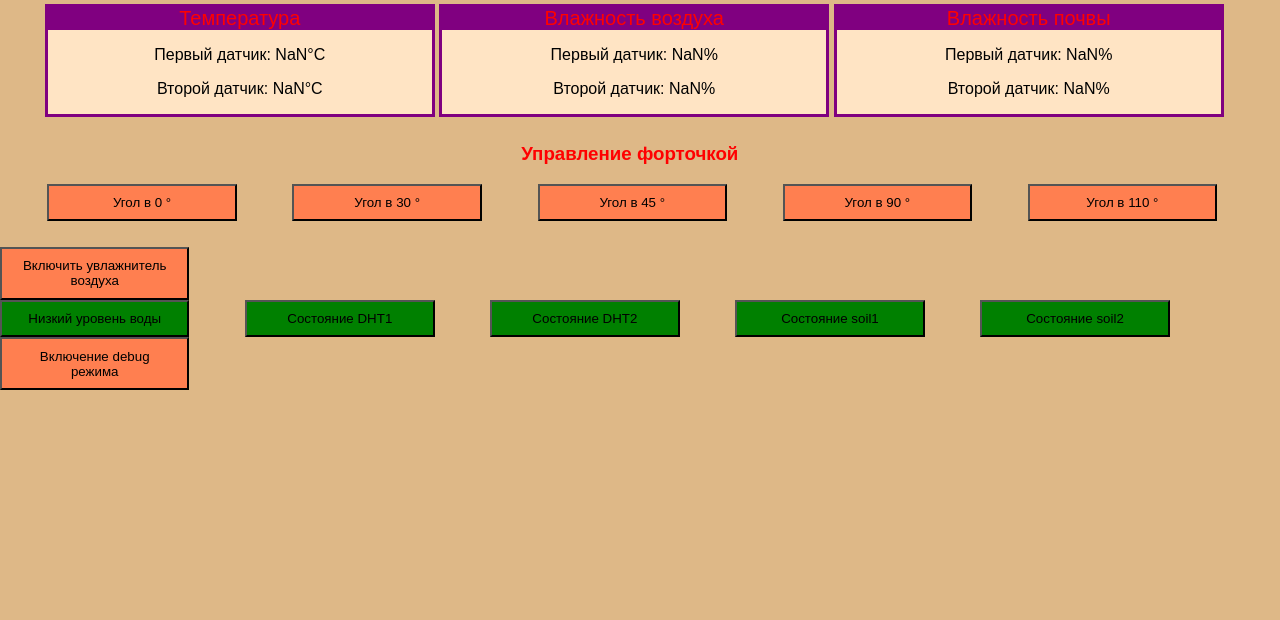
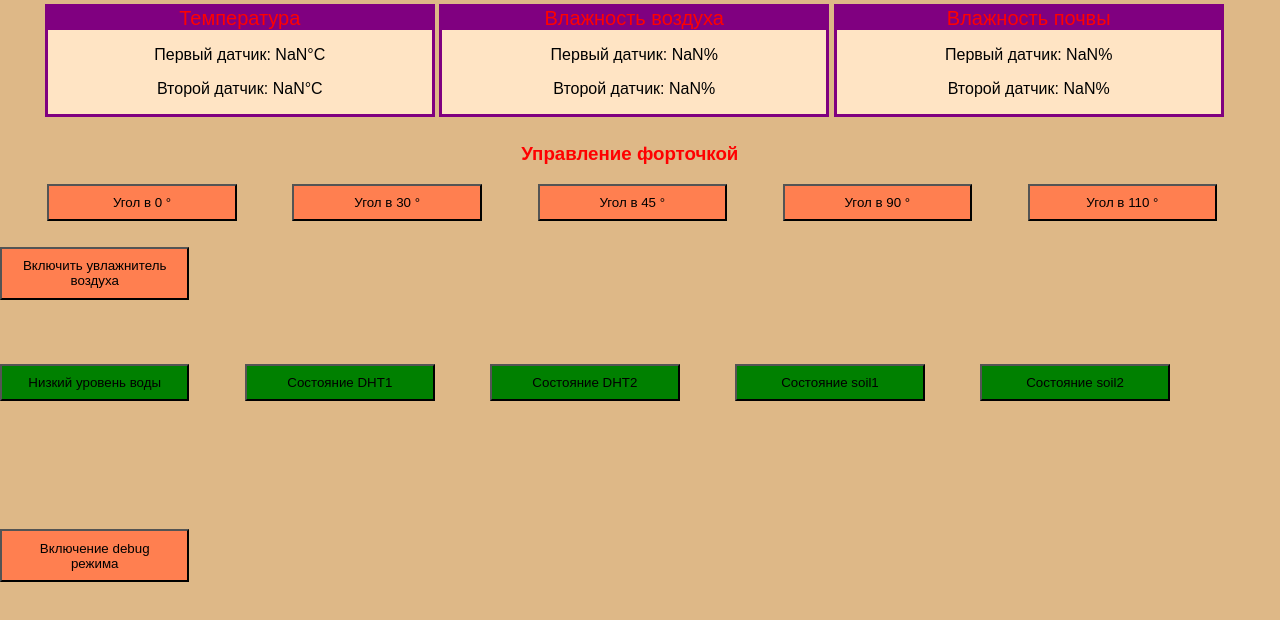
Before and after one commit to gapandr/repo-for-predproff, a plain HTML site: page esp-3/data/index.html in a window 1280 px wide. Shown: the part 62-682 px from the top of the page. Drawn offline with Linux system fonts and the light colour scheme; no server answers.

Commit message:
Update style.css

```diff
--- a/esp-3/data/style.css
+++ b/esp-3/data/style.css
@@ -69,6 +69,18 @@ button:active
     margin-left: 3.7%;
 }
 
+#water_level, #water_level:active, #water_level:hover, #DHT1, #DHT1:active, #DHT1:hover, #DHT2, #DHT2:active, #DHT2:hover, #s1, #s1:active, #s1:hover, #s2, #s2:active, #s2:hover {
+    background-color: green;
+}
+
+#status {
+    margin-top: 5%;
+}
+
+#debug_block {
+    margin-top: 10%;
+}
+
 #test_btn
 {
     display: none;
```
